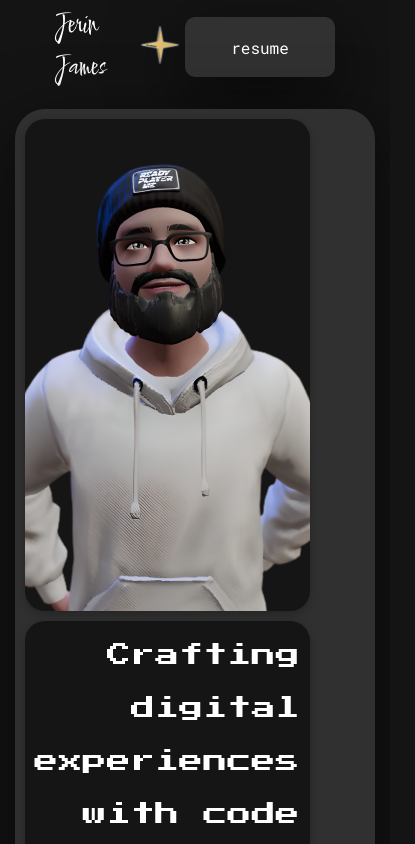
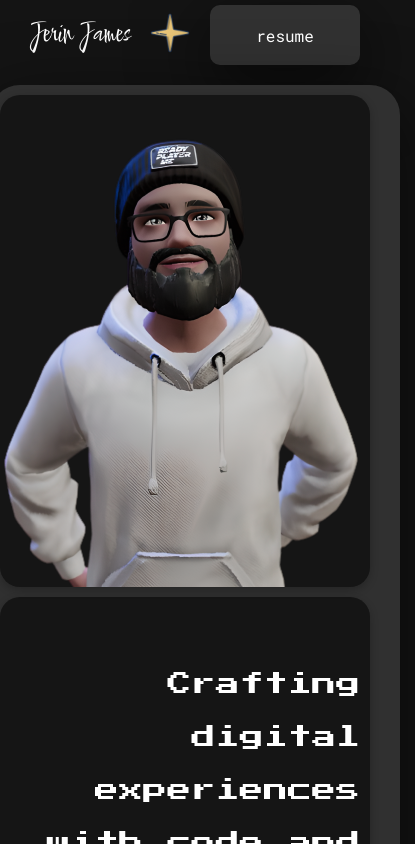
Before and after one commit to jerinzech/portfolio-2024-v1, a React (Vite) app: page / in a window 390 px wide. Shown: the top 844 px of the page, 415 px wide, since content can reach past the window. Built offline with nearby package versions, Linux system fonts and the light colour scheme.

Commit message:
fixing mobile view

```diff
--- a/src/scss/components/Body.scss
+++ b/src/scss/components/Body.scss
@@ -72,13 +72,13 @@
   display: flex;
   justify-content: center;
 
-  width: 23.8125rem;
-  height: 30.75rem;
+  width: rem(370);
+  height: rem(492);
   overflow: hidden;
 
   @include breakpoint-down(small){
     grid-area:  1 / 1 / 3 / 2;
-    width: inherit;
+
 
   }
 }
```
